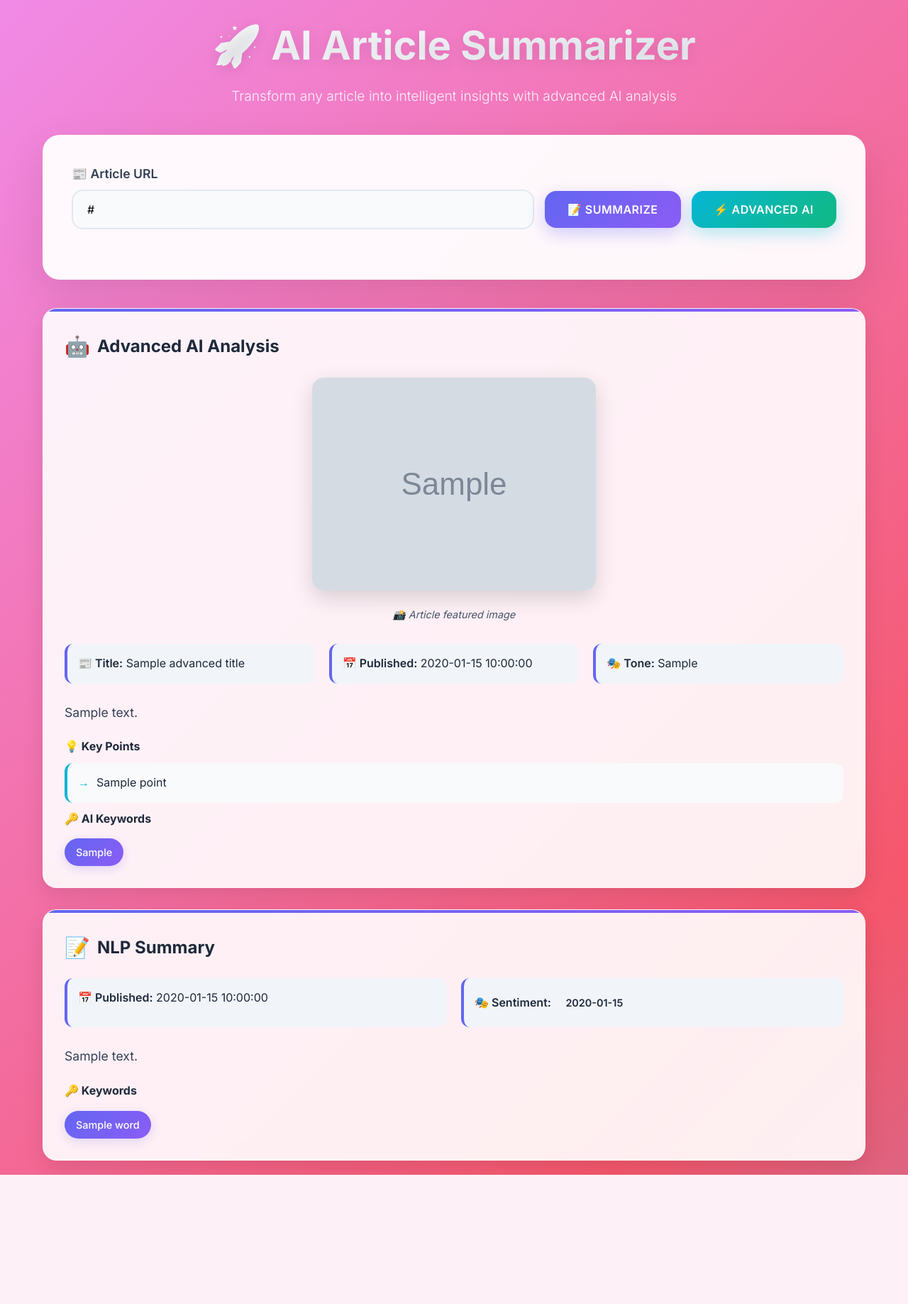
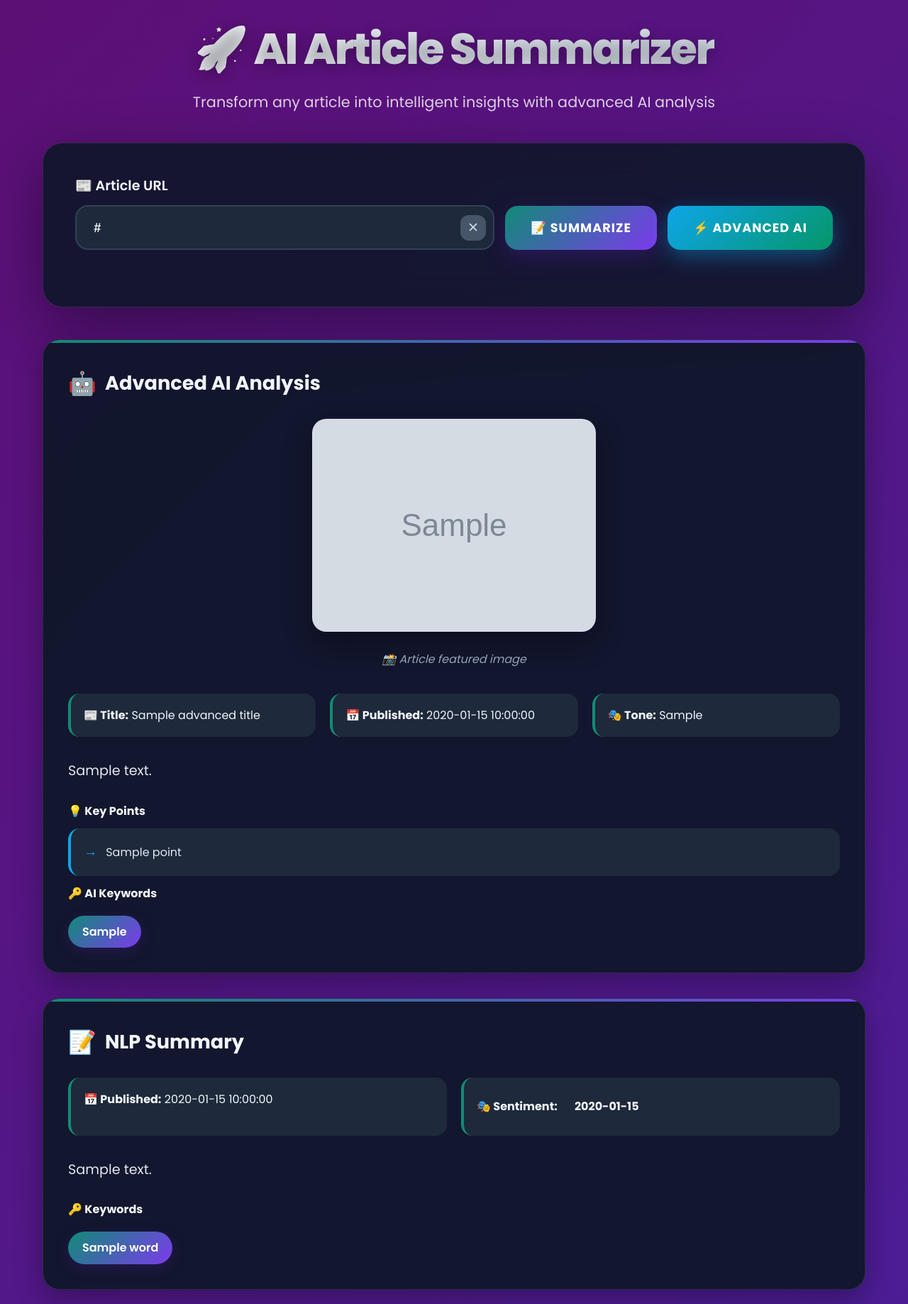
Before and after one commit to MohanraamS15/AI_News_Summariser, a Flask app: template templates/index.html in a window 1280 px wide. Shown: the whole page at 71% size. Before the commit the page ends 1655 px from the top, so only its background shows below. Run offline with Flask 3, Linux system fonts and the light colour scheme; the template is opened without the code that fills it: most values are stand-ins (such as "Sample title", 1, 10 or a date in 2020); grey boxes marked "Sample" are stand-in pictures.

Commit message:
Project Done✅

```diff
--- a/templates/index.html
+++ b/templates/index.html
@@ -6,7 +6,7 @@
     <title>AI Article Summarizer</title>
     <link rel="preconnect" href="https://fonts.googleapis.com">
     <link rel="preconnect" href="https://fonts.gstatic.com" crossorigin>
-    <link href="https://fonts.googleapis.com/css2?family=Inter:wght@300;400;500;600;700&display=swap" rel="stylesheet">
+    <link href="https://fonts.googleapis.com/css2?family=Poppins:wght@300;400;500;600;700;800&family=JetBrains+Mono:wght@400;500;600&display=swap" rel="stylesheet">
     <style>
         * {
             margin: 0;
@@ -15,15 +15,17 @@
         }
 
         :root {
-            --primary: #6366f1;
-            --primary-dark: #4f46e5;
-            --secondary: #8b5cf6;
-            --accent: #06b6d4;
-            --success: #10b981;
-            --warning: #f59e0b;
-            --error: #ef4444;
-            --dark: #1f2937;
-            --light: #f8fafc;
+            --primary: #118b77;
+            --primary-dark: #3730a3;
+            --secondary: #7c3aed;
+            --accent: #0ea5e9;
+            --success: #059669;
+            --warning: #d97706;
+            --error: #dc2626;
+            --dark: #0f172a;
+            --darker: #020617;
+            --light: #f1f5f9;
+            --gray-50: #f8fafc;
             --gray-100: #f1f5f9;
             --gray-200: #e2e8f0;
             --gray-300: #cbd5e1;
@@ -33,15 +35,16 @@
             --gray-700: #334155;
             --gray-800: #1e293b;
             --gray-900: #0f172a;
+            --white: #ffffff;
         }
 
         body {
-            font-family: 'Inter', sans-serif;
-            background: linear-gradient(135deg, #667eea 0%, #764ba2 25%, #f093fb 50%, #f5576c 75%, #4facfe 100%);
+            font-family: 'Poppins', sans-serif;
+            background: linear-gradient(135deg, #390c7b 0%, #1e293b 25%, #5d0f75 50%, #4c1d95 75%, #1e293b 100%);
             background-size: 400% 400%;
-            animation: gradientShift 15s ease infinite;
+            animation: gradientShift 20s ease infinite;
             min-height: 100vh;
-            color: var(--gray-800);
+            color: var(--gray-100);
             line-height: 1.6;
         }
 
@@ -64,43 +67,44 @@
         }
 
         .header h1 {
-            font-size: 3.5rem;
-            font-weight: 700;
-            background: linear-gradient(135deg, #fff 0%, #e2e8f0 100%);
+            font-size: 3.8rem;
+            font-weight: 800;
+            background: linear-gradient(135deg, #ffffff 0%, #e2e8f0 50%, #cbd5e1 100%);
             -webkit-background-clip: text;
             -webkit-text-fill-color: transparent;
             background-clip: text;
             margin-bottom: 10px;
-            text-shadow: 0 4px 20px rgba(0,0,0,0.1);
+            text-shadow: 0 4px 20px rgba(0,0,0,0.3);
+            letter-spacing: -2px;
         }
 
         .header p {
-            font-size: 1.2rem;
-            color: rgba(255, 255, 255, 0.9);
-            font-weight: 300;
+            font-size: 1.3rem;
+            color: rgba(255, 255, 255, 0.8);
+            font-weight: 400;
         }
 
         .main-card {
-            background: rgba(255, 255, 255, 0.95);
-            backdrop-filter: blur(20px);
-            border-radius: 24px;
-            padding: 40px;
-            box-shadow: 0 20px 60px rgba(0, 0, 0, 0.1);
-            border: 1px solid rgba(255, 255, 255, 0.2);
+            background: rgba(15, 23, 42, 0.9);
+            backdrop-filter: blur(25px);
+            border-radius: 28px;
+            padding: 45px;
+            box-shadow: 0 25px 80px rgba(0, 0, 0, 0.4);
+            border: 1px solid rgba(255, 255, 255, 0.1);
             animation: fadeInUp 1s ease-out 0.2s both;
             margin-bottom: 30px;
         }
 
         .form-group {
-            margin-bottom: 30px;
+            margin-bottom: 35px;
         }
 
         .form-group label {
             display: block;
             font-weight: 600;
-            color: var(--gray-700);
-            margin-bottom: 8px;
-            font-size: 1.1rem;
+            color: var(--gray-100);
+            margin-bottom: 12px;
+            font-size: 1.2rem;
         }
 
         .url-input-container {
@@ -110,37 +114,84 @@
             align-items: center;
         }
 
+        .input-wrapper {
+            flex: 1;
+            position: relative;
+            display: flex;
+            align-items: center;
+        }
+
         .url-input {
             flex: 1;
-            padding: 16px 20px;
-            border: 2px solid var(--gray-200);
-            border-radius: 16px;
-            font-size: 1rem;
+            padding: 18px 24px;
+            padding-right: 60px; /* Make space for clear button */
+            border: 2px solid var(--gray-700);
+            border-radius: 18px;
+            font-size: 1.1rem;
             transition: all 0.3s ease;
-            background: var(--light);
-            font-family: inherit;
+            background: var(--gray-800);
+            color: var(--gray-100);
+            font-family: 'JetBrains Mono', monospace;
+            font-weight: 500;
+        }
+
+        .url-input::placeholder {
+            color: var(--gray-400);
         }
 
         .url-input:focus {
             outline: none;
             border-color: var(--primary);
-            box-shadow: 0 0 0 4px rgba(99, 102, 241, 0.1);
+            box-shadow: 0 0 0 4px rgba(76, 29, 149, 0.2);
             transform: translateY(-2px);
+            background: var(--gray-700);
+        }
+
+        .clear-btn {
+            position: absolute;
+            right: 12px;
+            top: 50%;
+            transform: translateY(-50%);
+            background: var(--gray-600);
+            border: none;
+            border-radius: 12px;
+            width: 36px;
+            height: 36px;
+            display: flex;
+            align-items: center;
+            justify-content: center;
+            cursor: pointer;
+            transition: all 0.3s ease;
+            font-size: 1.2rem;
+            color: var(--gray-300);
+            opacity: 0;
+            transform: translateY(-50%) scale(0.8);
+        }
+
+        .clear-btn.visible {
+            opacity: 1;
+            transform: translateY(-50%) scale(1);
+        }
+
+        .clear-btn:hover {
+            background: var(--error);
+            color: var(--white);
+            transform: translateY(-50%) scale(1.1);
         }
 
         .btn {
-            padding: 16px 32px;
+            padding: 18px 36px;
             border: none;
-            border-radius: 16px;
-            font-size: 1rem;
-            font-weight: 600;
+            border-radius: 18px;
+            font-size: 1.1rem;
+            font-weight: 700;
             cursor: pointer;
             transition: all 0.3s ease;
             text-transform: uppercase;
-            letter-spacing: 0.5px;
+            letter-spacing: 1px;
             position: relative;
             overflow: hidden;
-            font-family: inherit;
+            font-family: 'Poppins', sans-serif;
         }
 
         .btn::before {
@@ -150,7 +201,7 @@
             left: -100%;
             width: 100%;
             height: 100%;
-            background: linear-gradient(90deg, transparent, rgba(255,255,255,0.3), transparent);
+            background: linear-gradient(90deg, transparent, rgba(255,255,255,0.2), transparent);
             transition: left 0.5s;
         }
 
@@ -161,38 +212,38 @@
         .btn-primary {
             background: linear-gradient(135deg, var(--primary) 0%, var(--secondary) 100%);
             color: white;
-            box-shadow: 0 8px 25px rgba(99, 102, 241, 0.3);
+            box-shadow: 0 10px 30px rgba(76, 29, 149, 0.4);
         }
 
         .btn-primary:hover {
-            transform: translateY(-3px);
-            box-shadow: 0 12px 35px rgba(99, 102, 241, 0.4);
+            transform: translateY(-4px);
+            box-shadow: 0 15px 40px rgba(76, 29, 149, 0.5);
         }
 
         .btn-secondary {
             background: linear-gradient(135deg, var(--accent) 0%, var(--success) 100%);
             color: white;
-            box-shadow: 0 8px 25px rgba(6, 182, 212, 0.3);
+            box-shadow: 0 10px 30px rgba(14, 165, 233, 0.4);
         }
 
         .btn-secondary:hover {
-            transform: translateY(-3px);
-            box-shadow: 0 12px 35px rgba(6, 182, 212, 0.4);
+            transform: translateY(-4px);
+            box-shadow: 0 15px 40px rgba(14, 165, 233, 0.5);
         }
 
         .results-container {
             display: grid;
-            gap: 30px;
-            margin-top: 40px;
+            gap: 35px;
+            margin-top: 45px;
         }
 
         .result-card {
-            background: rgba(255, 255, 255, 0.9);
-            backdrop-filter: blur(10px);
-            border-radius: 20px;
-            padding: 30px;
-            box-shadow: 0 10px 30px rgba(0, 0, 0, 0.1);
-            border: 1px solid rgba(255, 255, 255, 0.3);
+            background: rgba(15, 23, 42, 0.95);
+            backdrop-filter: blur(15px);
+            border-radius: 24px;
+            padding: 35px;
+            box-shadow: 0 15px 40px rgba(0, 0, 0, 0.3);
+            border: 1px solid rgba(255, 255, 255, 0.1);
             animation: slideInUp 0.6s ease-out;
             position: relative;
             overflow: hidden;
@@ -209,71 +260,71 @@
         }
 
         .result-card h3 {
-            font-size: 1.5rem;
+            font-size: 1.7rem;
             font-weight: 700;
-            color: var(--gray-800);
-            margin-bottom: 20px;
+            color: var(--gray-100);
+            margin-bottom: 25px;
             display: flex;
             align-items: center;
-            gap: 10px;
+            gap: 12px;
         }
 
         .icon {
-            font-size: 1.8rem;
+            font-size: 2rem;
             display: inline-block;
         }
 
         .summary-text {
-            font-size: 1.1rem;
-            line-height: 1.8;
-            color: var(--gray-700);
-            margin-bottom: 20px;
+            font-size: 1.2rem;
+            line-height: 1.9;
+            color: var(--gray-200);
+            margin-bottom: 25px;
         }
 
         .meta-info {
             display: grid;
-            grid-template-columns: repeat(auto-fit, minmax(250px, 1fr));
+            grid-template-columns: repeat(auto-fit, minmax(280px, 1fr));
             gap: 20px;
-            margin-bottom: 25px;
+            margin-bottom: 30px;
         }
 
         .meta-item {
-            background: var(--gray-100);
-            padding: 15px;
-            border-radius: 12px;
+            background: var(--gray-800);
+            padding: 18px;
+            border-radius: 16px;
             border-left: 4px solid var(--primary);
         }
 
         .meta-item strong {
-            color: var(--gray-800);
-            font-weight: 600;
+            color: var(--gray-100);
+            font-weight: 700;
         }
 
         /* Article Image Styles */
         .article-image-container {
-            margin-bottom: 30px;
+            margin-bottom: 35px;
             text-align: center;
         }
 
         .article-image {
             max-width: 100%;
             height: auto;
-            max-height: 400px;
-            border-radius: 16px;
-            box-shadow: 0 10px 30px rgba(0, 0, 0, 0.15);
+            max-height: 450px;
+            border-radius: 20px;
+            box-shadow: 0 15px 40px rgba(0, 0, 0, 0.3);
             transition: transform 0.3s ease, box-shadow 0.3s ease;
             cursor: pointer;
         }
 
         .article-image:hover {
-            transform: scale(1.02);
-            box-shadow: 0 15px 40px rgba(0, 0, 0, 0.2);
+            transform: scale(1.03);
+            box-shadow: 0 20px 50px rgba(0, 0, 0, 0.4);
         }
 
         .image-caption {
-            margin-top: 15px;
-            font-size: 0.9rem;
-            color: var(--gray-600);
+            margin-top: 18px;
+            font-size: 1rem;
+            color: var(--gray-400);
             font-style: italic;
         }
 
@@ -331,23 +382,23 @@
         .keywords-grid {
             display: flex;
             flex-wrap: wrap;
-            gap: 10px;
-            margin-top: 15px;
+            gap: 12px;
+            margin-top: 18px;
         }
 
         .keyword-tag {
             background: linear-gradient(135deg, var(--primary) 0%, var(--secondary) 100%);
             color: white;
-            padding: 8px 16px;
-            border-radius: 20px;
-            font-size: 0.9rem;
-            font-weight: 500;
-            box-shadow: 0 4px 15px rgba(99, 102, 241, 0.2);
+            padding: 10px 20px;
+            border-radius: 25px;
+            font-size: 1rem;
+            font-weight: 600;
+            box-shadow: 0 6px 20px rgba(76, 29, 149, 0.3);
             transition: transform 0.2s ease;
         }
 
         .keyword-tag:hover {
-            transform: scale(1.05);
+            transform: scale(1.08);
         }
 
         .main-points {
@@ -356,56 +407,58 @@
         }
 
         .main-points li {
-            background: var(--light);
-            margin: 10px 0;
-            padding: 15px;
-            border-radius: 12px;
+            background: var(--gray-800);
+            margin: 12px 0;
+            padding: 18px;
+            border-radius: 16px;
             border-left: 4px solid var(--accent);
             position: relative;
             transition: transform 0.2s ease;
+            color: var(--gray-200);
         }
 
         .main-points li:hover {
-            transform: translateX(5px);
+            transform: translateX(8px);
         }
 
         .main-points li::before {
             content: '→';
             color: var(--accent);
             font-weight: bold;
-            margin-right: 10px;
+            margin-right: 12px;
+            font-size: 1.2rem;
         }
 
         .sentiment-indicator {
             display: inline-block;
-            padding: 8px 16px;
-            border-radius: 20px;
-            font-weight: 600;
-            font-size: 0.9rem;
+            padding: 10px 20px;
+            border-radius: 25px;
+            font-weight: 700;
+            font-size: 1rem;
         }
 
         .sentiment-positive {
-            background: rgba(16, 185, 129, 0.1);
+            background: rgba(5, 150, 105, 0.2);
             color: var(--success);
             border: 2px solid var(--success);
         }
 
         .sentiment-negative {
-            background: rgba(239, 68, 68, 0.1);
+            background: rgba(220, 38, 38, 0.2);
             color: var(--error);
             border: 2px solid var(--error);
         }
 
         .sentiment-neutral {
-            background: rgba(100, 116, 139, 0.1);
-            color: var(--gray-500);
-            border: 2px solid var(--gray-500);
+            background: rgba(100, 116, 139, 0.2);
+            color: var(--gray-400);
+            border: 2px solid var(--gray-400);
         }
 
         .loading {
             display: none;
             text-align: center;
-            padding: 40px;
+            padding: 45px;
         }
 
         .loading.active {
@@ -543,6 +601,7 @@
                 <div class="form-group">
                     <label for="url">📰 Article URL</label>
                     <div class="url-input-container">
+                        <div class="input-wrapper">
                             <input
                                 type="url"
                                 name="url"
@@ -552,6 +611,10 @@
                                 value="{{ url }}"
                                 required
                             >
+                            <button type="button" class="clear-btn" id="clearBtn" title="Clear URL">
+                                ✕
+                            </button>
+                        </div>
                         <button type="submit" name="action" value="basic" class="btn btn-primary">
                             📝 Summarize
                         </button>
@@ -671,6 +734,36 @@
     </div>
 
     <script>
+        // Clear button functionality
+        const urlInput = document.getElementById('url');
+        const clearBtn = document.getElementById('clearBtn');
+
+        // Show/hide clear button based on input content
+        function toggleClearButton() {
+            if (urlInput.value.trim() !== '') {
+                clearBtn.classList.add('visible');
+            } else {
+                clearBtn.classList.remove('visible');
+            }
+        }
+
+        // Clear the input field
+        clearBtn.addEventListener('click', function() {
+            urlInput.value = '';
+            urlInput.focus();
+            toggleClearButton();
+        });
+
+        // Monitor input changes
+        urlInput.addEventListener('input', toggleClearButton);
+        urlInput.addEventListener('paste', function() {
+            setTimeout(toggleClearButton, 10);
+        });
+
+        // Initial check
+        toggleClearButton();
+
+        // Form submission loading
         document.getElementById('summarizerForm').addEventListener('submit', function() {
             document.getElementById('loading').classList.add('active');
         });
```
Also changed, not shown: other parts of templates/index.html (+35 -30 lines). Lines whose indentation alone changed are shown as unchanged.
